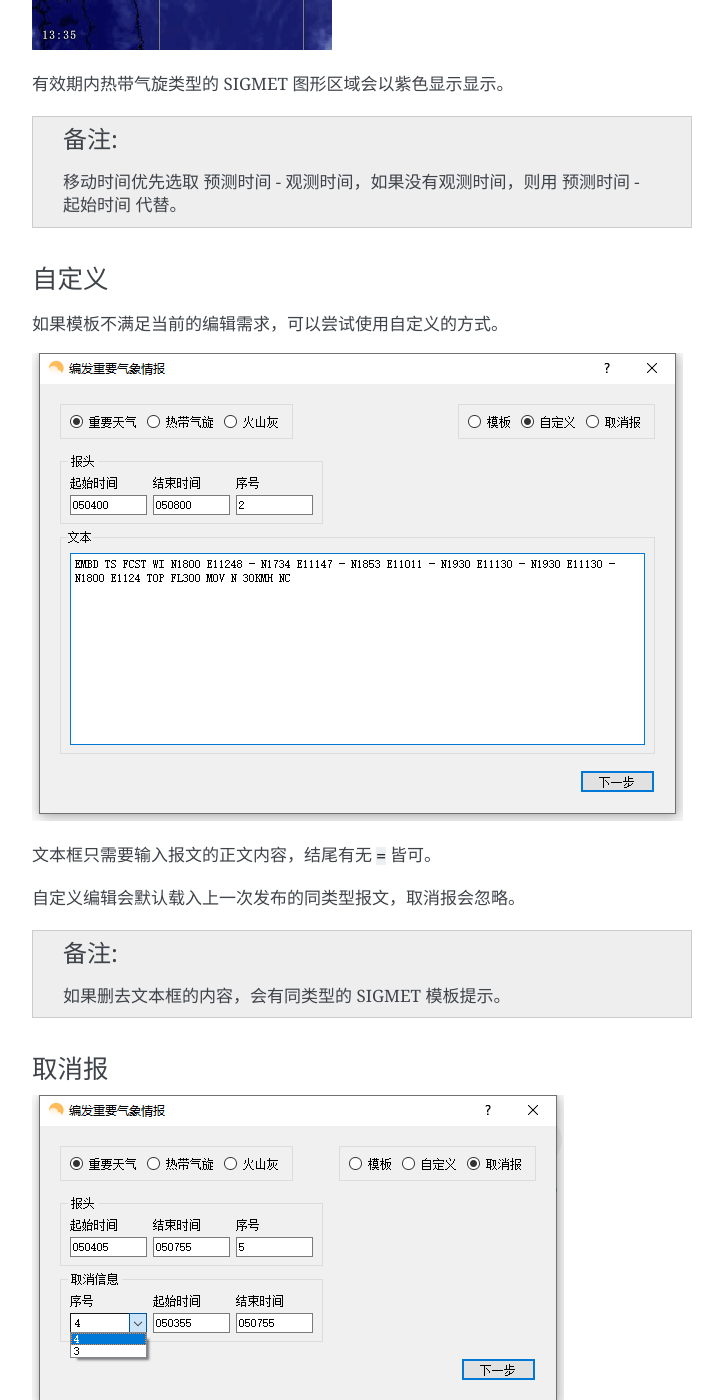
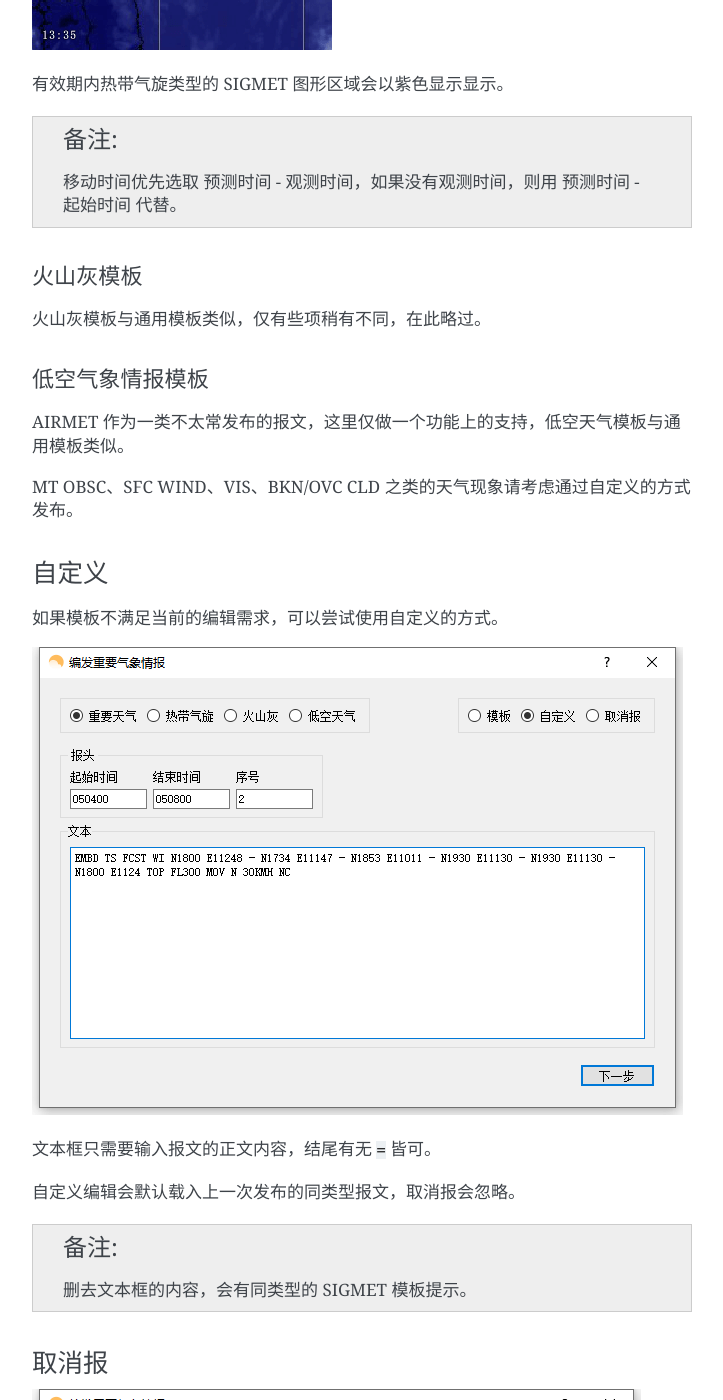
Before and after one commit to up1and/tafor, a Sphinx documentation site: the page built from docs/guide.rst, in a window 1280 px wide and 1400 px high, scrolled down 16881 px. Shown: the whole window, without its empty margins (388-1111 px from the left). Built offline with Sphinx 7.4.7, drawn with Linux system fonts in a browser that asks for light colours; some of the changed text lies outside the part shown.

Commit message:
更新 AIRMET 相关文档

```diff
--- a/docs/guide.rst
+++ b/docs/guide.rst
@@ -310,8 +310,8 @@ TAF 报文的编辑
 首页会显示最近一次发布的趋势预报，如果最后一条记录是 NOSIG，则不会显示趋势相关信息。
 
 
-SIGMET 报文的编辑
--------------------
+SIGMET & AIRMET 报文的编辑
+--------------------------
 模板
 ^^^^^^^^^^^
 
@@ -323,7 +323,7 @@ SIGMET 报文的编辑
 
 报文的起始时间、结束时间、发布序号会自动生成。
 
-SIGMET 区域的编辑有两种模式，**画布模式** 和 **文本模式**：
+SIGMET & AIRMET 区域的编辑有两种模式，**画布模式** 和 **文本模式**：
 
 文本模式提供基础的经纬度输入，如果在设置 -> 数据源中开启了情报区信息地址，文本模式的编辑项会自动隐藏。
 
@@ -415,17 +415,27 @@ SIGMET 区域的编辑有两种模式，**画布模式** 和 **文本模式**：
 
 .. note:: 移动时间优先选取 预测时间 - 观测时间，如果没有观测时间，则用 预测时间 - 起始时间 代替。
 
+火山灰模板
+"""""""""""""""
+火山灰模板与通用模板类似，仅有些项稍有不同，在此略过。
+
+低空气象情报模板
+"""""""""""""""
+AIRMET 作为一类不太常发布的报文，这里仅做一个功能上的支持，低空天气模板与通用模板类似。
+
+MT OBSC、SFC WIND、VIS、BKN/OVC CLD 之类的天气现象请考虑通过自定义的方式发布。
+
 自定义
 ^^^^^^^^^^^
 如果模板不满足当前的编辑需求，可以尝试使用自定义的方式。
 
-.. image:: /images/custom_sigmet.png
+.. image:: /images/sigmet_custom.png
 
 文本框只需要输入报文的正文内容，结尾有无 ``=`` 皆可。
 
 自定义编辑会默认载入上一次发布的同类型报文，取消报会忽略。
 
-.. note:: 如果删去文本框的内容，会有同类型的 SIGMET 模板提示。
+.. note:: 删去文本框的内容，会有同类型的 SIGMET 模板提示。
 
 
 取消报
```
Also changed, not shown: docs/images/communication_settings.png, docs/images/custom_sigmet.png (deleted), docs/images/sigmet_cancel_template.png, docs/images/sigmet_custom.png (added), docs/images/sigmet_general_template_polygon.png, docs/images/sigmet_typhoon_template.png.
